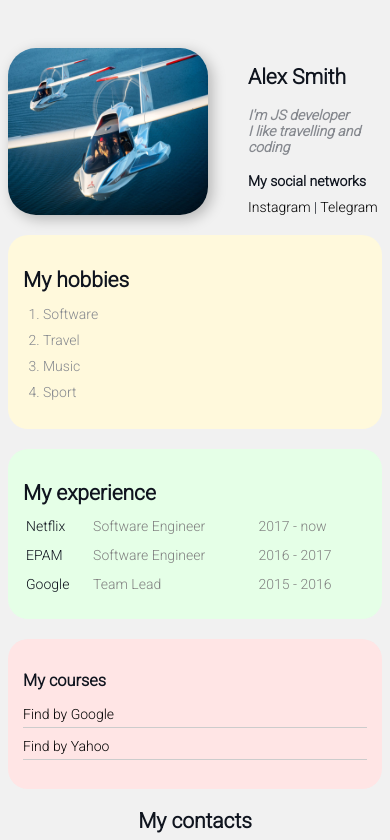
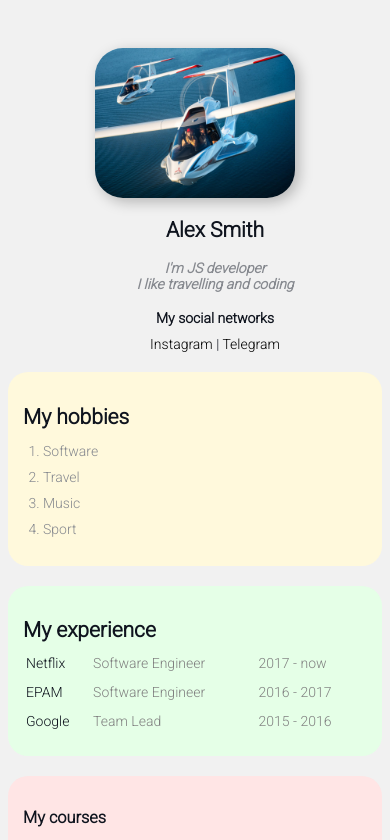
Before and after one commit to alexdoublesmile/edu-frontend, a plain HTML site: page index.html in a window 390 px wide. Shown: the top 840 px of the page. Drawn offline with Linux system fonts and the light colour scheme.

Commit message:
add edia adaptive

```diff
--- a/index.html
+++ b/index.html
@@ -79,12 +79,12 @@
                         <textarea name="msg" id="msg" cols="10" rows="2"></textarea>
                     </div>
 
-                    <div class="position">
-                        <div class="box"></div>
-                    </div>
 
                     <input type="submit" class="btn" value="Connect">
                 </form>
+                <div class="position">
+                    <div class="box"></div>
+                </div>
             </div>
         </div>
     </body>
--- a/styles.css
+++ b/styles.css
@@ -40,6 +40,13 @@ a:visited {
 .info {
     display: flex;
     margin-bottom: 20px;
+}
+
+@media (max-width: 700px) {
+    .info {
+        display: block;
+        text-align: center;
+    }
 }
 
 .info-text {
@@ -190,3 +197,19 @@ a:visited {
 .btn:hover {
     opacity: 0.9;
 }
+
+/* Position */
+/* .position {
+    position: relative;
+    border: 4px solid black;
+    margin-top: 40px;
+    padding: 20px;
+}
+
+.box {
+    position: absolute;
+    top: 0;
+    width: 50px;
+    height: 50px;
+    background: lightcoral;
+} */
```
